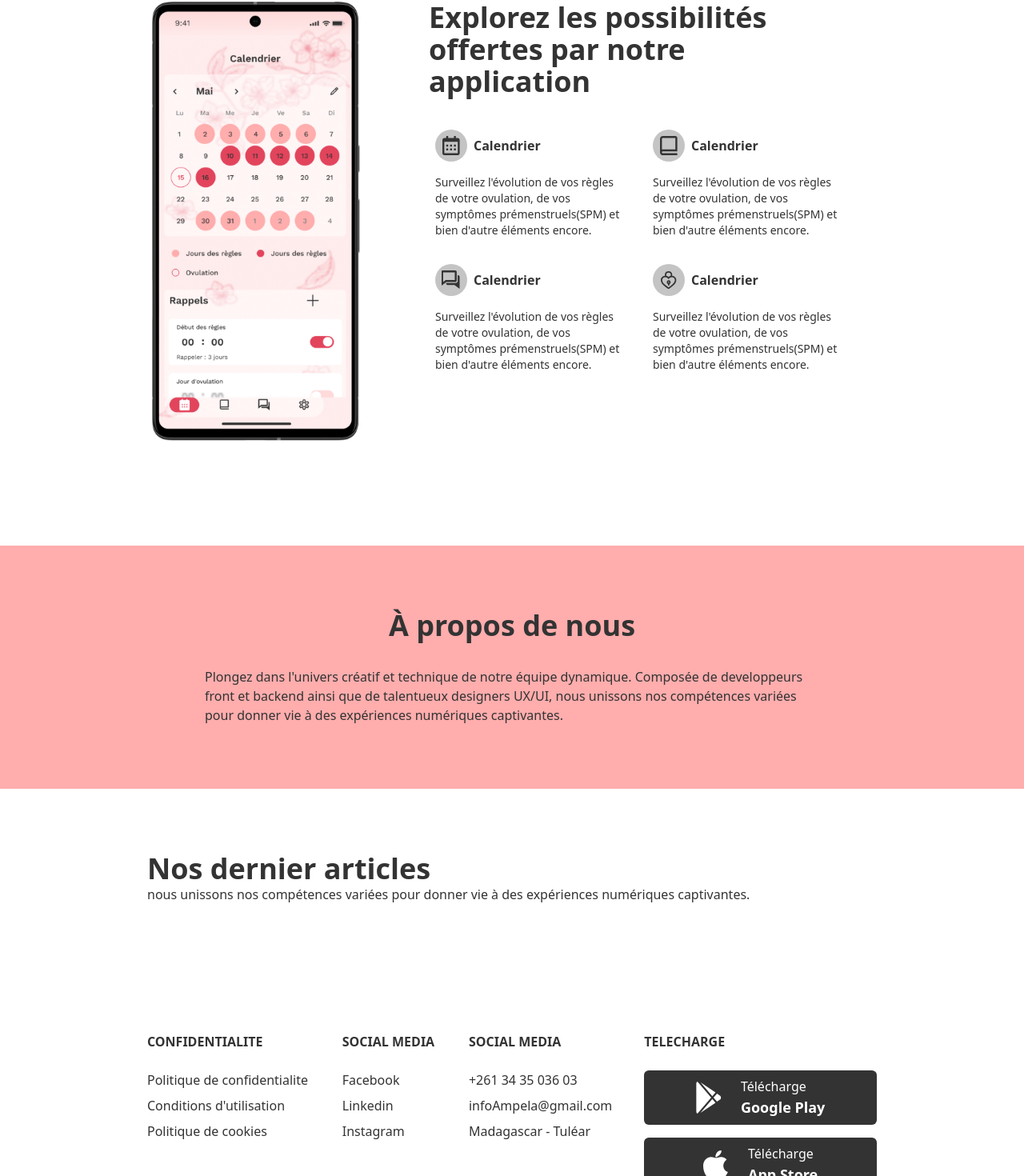
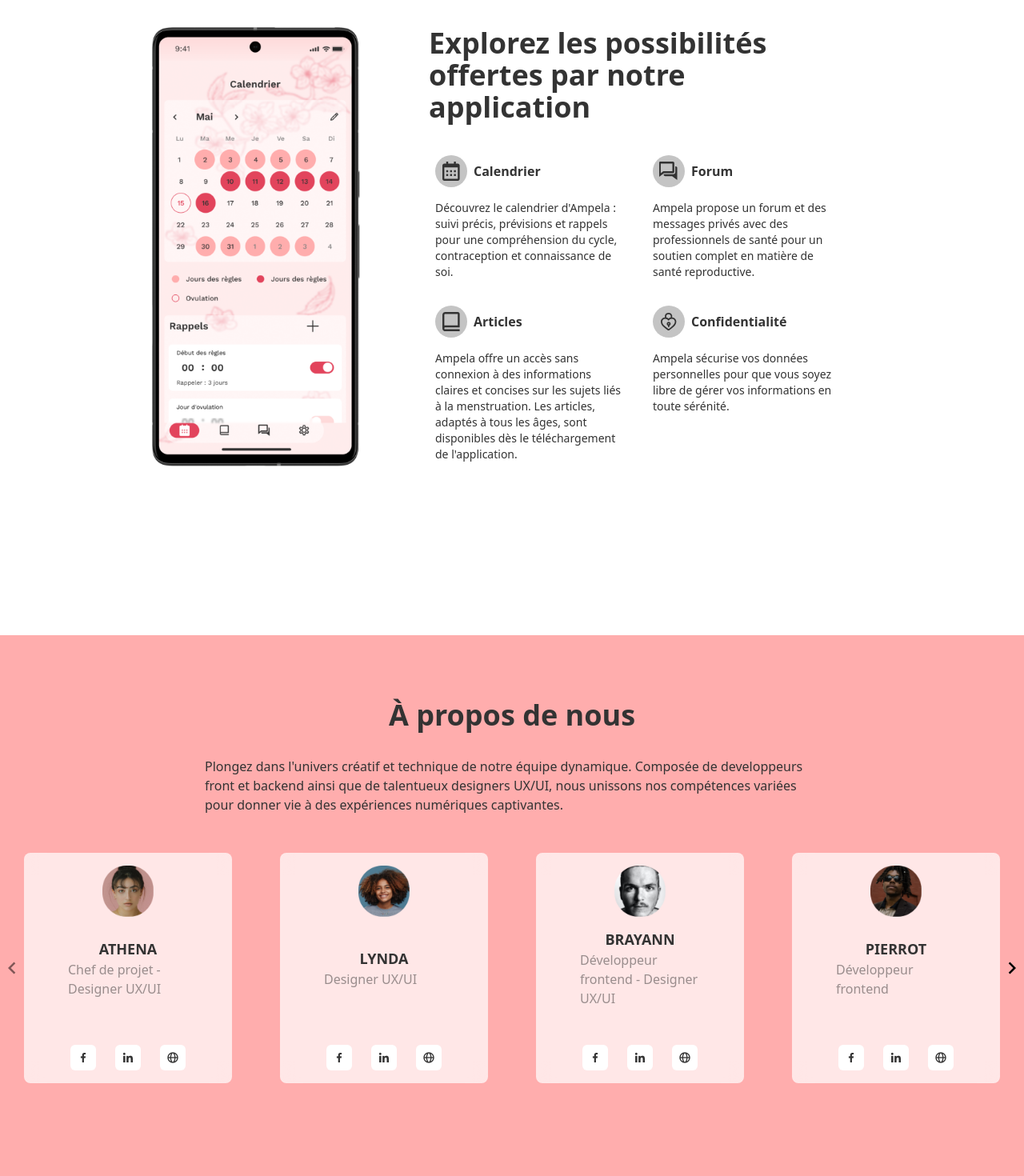
Before and after one commit to Raharimanana-BJD/AMPELA-WEB, a Vue app: page / in a window 1280 px wide. Shown: the part 946-2416 px from the top of the page at 80% size. Built offline with nearby package versions, Linux system fonts and the light colour scheme.

Commit message:
version02

```diff
--- a/package.json
+++ b/package.json
@@ -9,7 +9,11 @@
     "preview": "vite preview"
   },
   "dependencies": {
-    "vue": "^3.3.4"
+    "axios": "^1.5.1",
+    "boxicons": "^2.1.4",
+    "firebase": "^10.4.0",
+    "vue": "^3.3.4",
+    "vue3-carousel": "^0.3.1"
   },
   "devDependencies": {
     "@vitejs/plugin-vue": "^4.2.3",
--- a/src/Data.json
+++ b/src/Data.json
@@ -11,10 +11,6 @@
     {
       "text": "À propos",
       "href": "section03"
-    },
-    {
-      "text": "Articles",
-      "href": "articles"
     }
   ],
 
@@ -39,7 +35,7 @@
   ],
 
   "section01": {
-    "titre": "Ampela - L'application qui simplifie le suivi de votre cycles menstruel",
+    "titre": "Ampela - L'application qui simplifie le suivi de votre cycle menstruel",
     "paragraphe": "Ampela vous accompagne avec des conseils avisés, des prévisions personnalisées et un suivi détaillé pour vous aider à prendre des décisions éclairées concernant votre santé reproductive.",
     "hero": "Phones.png"
   },
@@ -54,22 +50,22 @@
     {
       "icon": "calendar.svg",
       "titre": "Calendrier",
-      "paragraphe": "Surveillez l'évolution de vos règles de votre ovulation, de vos symptômes prémenstruels(SPM) et bien d'autre éléments encore."
+      "paragraphe": "Découvrez le calendrier d'Ampela : suivi précis, prévisions et rappels pour une compréhension du cycle, contraception et connaissance de soi."
+    },
+    {
+      "icon": "forum.svg",
+      "titre": "Forum",
+      "paragraphe": "Ampela propose un forum et des messages privés avec des professionnels de santé pour un soutien complet en matière de santé reproductive."
     },
     {
       "icon": "articles.svg",
-      "titre": "Calendrier",
-      "paragraphe": "Surveillez l'évolution de vos règles de votre ovulation, de vos symptômes prémenstruels(SPM) et bien d'autre éléments encore."
-    },
-    {
-      "icon": "forum.svg",
-      "titre": "Calendrier",
-      "paragraphe": "Surveillez l'évolution de vos règles de votre ovulation, de vos symptômes prémenstruels(SPM) et bien d'autre éléments encore."
+      "titre": "Articles",
+      "paragraphe": "Ampela offre un accès sans connexion à des informations claires et concises sur les sujets liés à la menstruation. Les articles, adaptés à tous les âges, sont disponibles dès le téléchargement de l'application."
     },
     {
       "icon": "confiden.svg",
-      "titre": "Calendrier",
-      "paragraphe": "Surveillez l'évolution de vos règles de votre ovulation, de vos symptômes prémenstruels(SPM) et bien d'autre éléments encore."
+      "titre": "Confidentialité",
+      "paragraphe": "Ampela sécurise vos données personnelles pour que vous soyez libre de gérer vos informations en toute sérénité."
     }
   ],
 
@@ -134,5 +130,141 @@
         }
       ]
     }
+  ],
+
+  "profiles": [
+    {
+      "image": "lg-2.png",
+      "name": "Athena",
+      "role": "Chef de projet - Designer UX/UI",
+      "contact": [
+        {
+          "icon": "bxl-facebook",
+          "url": "facebook"
+        },
+        {
+          "icon": "bxl-linkedin",
+          "url": "linkedin"
+        },
+        {
+          "icon": "bx-globe",
+          "url": "web"
+        }
+      ]
+    },
+    {
+      "image": "lg-3.png",
+      "name": "Lynda",
+      "role": "Designer UX/UI",
+      "contact": [
+        {
+          "icon": "bxl-facebook",
+          "url": "facebook"
+        },
+        {
+          "icon": "bxl-linkedin",
+          "url": "linkedin"
+        },
+        {
+          "icon": "bx-globe",
+          "url": "web"
+        }
+      ]
+    },
+    {
+      "image": "lg-1.png",
+      "name": "Brayann",
+      "role": "Développeur frontend - Designer UX/UI",
+      "contact": [
+        {
+          "icon": "bxl-facebook",
+          "url": "facebook"
+        },
+        {
+          "icon": "bxl-linkedin",
+          "url": "linkedin"
+        },
+        {
+          "icon": "bx-globe",
+          "url": "web"
+        }
+      ]
+    },
+    {
+      "image": "lg-7.png",
+      "name": "Pierrot",
+      "role": "Développeur frontend",
+      "contact": [
+        {
+          "icon": "bxl-facebook",
+          "url": "facebook"
+        },
+        {
+          "icon": "bxl-linkedin",
+          "url": "linkedin"
+        },
+        {
+          "icon": "bx-globe",
+          "url": "web"
+        }
+      ]
+    },
+    {
+      "image": "lg-6.png",
+      "name": "Christophe",
+      "role": "Développeur Backend",
+      "contact": [
+        {
+          "icon": "bxl-facebook",
+          "url": "facebook"
+        },
+        {
+          "icon": "bxl-linkedin",
+          "url": "linkedin"
+        },
+        {
+          "icon": "bx-globe",
+          "url": "web"
+        }
+      ]
+    },
+    {
+      "image": "lg-5.png",
+      "name": "Mercia",
+      "role": "Développeur Backend",
+      "contact": [
+        {
+          "icon": "bxl-facebook",
+          "url": "facebook"
+        },
+        {
+          "icon": "bxl-linkedin",
+          "url": "linkedin"
+        },
+        {
+          "icon": "bx-globe",
+          "url": "web"
+        }
+      ]
+    },
+    {
+      "image": "lg-4.png",
+      "name": "Lionel",
+      "role": "Développeur Backend",
+      "contact": [
+        {
+          "icon": "bxl-facebook",
+          "url": "facebook"
+        },
+        {
+          "icon": "bxl-linkedin",
+          "url": "linkedin"
+        },
+        {
+          "icon": "bx-globe",
+          "url": "web"
+        }
+      ]
+    }
   ]
 }
--- a/src/components/02Main/Main.vue
+++ b/src/components/02Main/Main.vue
@@ -3,7 +3,7 @@
     <Section01 :section01="section01" />
     <Section02 :section02="section02" />
     <Section03 :section03="section03" />
-    <Section04 />
+    <!-- <Section04 /> -->
   </main>
 </template>
 
@@ -12,13 +12,13 @@
 import Section01 from "../../components/_Sections/Section01.vue";
 import Section02 from "../../components/_Sections/Section02.vue";
 import Section03 from "../_Sections/Section03.vue";
-import Section04 from "../_Sections/Section04.vue";
+// import Section04 from "../_Sections/Section04.vue";
 // Data
 import Data from "../../Data";
 
 export default {
   name: "main",
-  components: { Section01, Section02, Section03, Section04 },
+  components: { Section01, Section02, Section03 },
   data() {
     return {
       primary: Data.primary,
--- a/src/components/_Buttons/Primary.vue
+++ b/src/components/_Buttons/Primary.vue
@@ -5,14 +5,15 @@
       class="flex w-fit space-x-2 rounded-md bg-accents-600 p-3 px-6 py-2 pt-2"
     >
       <span class="text-neutral-100">{{ primary.name }}</span>
-      <down />
+      <i class="bx bx-download text-2xl text-neutral-100"></i>
+      <!-- <down /> -->
     </a>
   </div>
 </template>
 
 <script>
 // composants
-import Down from "../../components/_Svg/down.vue";
+// import Down from "../../components/_Svg/down.vue";
 // data
 import Data from "../../Data";
 export default {
@@ -23,7 +24,7 @@
       default: () => Data.primary,
     },
   },
-  components: { Down },
+  // components: { Down },
 };
 </script>
 
--- /dev/null
+++ b/src/components/_Cards/Profile.vue
@@ -0,0 +1,47 @@
+<template>
+  <div
+    id="profile"
+    class="relative flex h-72 w-full max-w-[260px] cursor-pointer rounded-lg bg-neutral-100/70 px-4 py-8 backdrop-blur-md"
+  >
+    <!-- image -->
+    <img
+      :src="'../src/assets/png/' + profile.image"
+      class="absolute left-0 right-0 top-0 mx-auto my-4 h-16 w-16"
+    />
+    <div
+      class="absolute left-1/2 top-1/2 flex -translate-x-1/2 -translate-y-1/2 transform flex-col justify-start"
+    >
+      <h4 class="text-center text-lg font-bold uppercase text-primary-500">
+        {{ profile.name }}
+      </h4>
+      <p class="text-md mx-auto w-[150px] text-primary-500/50">
+        {{ profile.role }}
+      </p>
+    </div>
+    <div
+      class="absolute bottom-0 left-0 right-0 flex w-full items-center justify-center space-x-6 p-4"
+    >
+      <a
+        :href="item.url"
+        v-for="(item, index) in profile.contact"
+        :key="item"
+        :index="index"
+        ><i :class="item.icon" class="bx rounded-md bg-neutral-100 p-2"></i>
+      </a>
+    </div>
+  </div>
+</template>
+
+<script>
+// data
+// import Data from "../../Data";
+export default {
+  name: "Profile",
+  props: {
+    profile: {
+      type: Object,
+      default: () => Data.profiles,
+    },
+  },
+};
+</script>
--- a/src/components/_Sections/Section01.vue
+++ b/src/components/_Sections/Section01.vue
@@ -4,15 +4,14 @@
       class="container mx-auto flex flex-col-reverse items-center gap-20 lg:flex-row lg:items-start lg:gap-12"
     >
       <!-- left items -->
-      <div class="mb-32 flex flex-col items-center space-y-8 lg:w-1/2">
-        <h1
-          class="max-w-md text-center text-4xl font-bold lg:text-left lg:text-5xl"
-        >
+      <div class="mb-32 flex w-full flex-col items-center space-y-8 lg:w-1/2">
+        <h1 class="text-center text-4xl font-bold lg:text-left lg:text-5xl">
           {{ section01.titre }}
         </h1>
-        <p class="max-w-md text-center text-primary-500 lg:text-left">
+        <p class="text-center text-primary-500 lg:text-left">
           {{ section01.paragraphe }}
         </p>
+        <i data-feather="download" class="text-2xl text-primary-500"></i>
         <div class="flex w-full flex-col items-center gap-2 md:flex-row">
           <Secondary
             :newsItem="newsItem"
@@ -46,7 +45,7 @@
   },
   props: {
     section01: {
-      type: Array,
+      type: Object,
       default: () => Data.section01,
     },
   },
--- a/src/components/_Sections/Section03.vue
+++ b/src/components/_Sections/Section03.vue
@@ -1,22 +1,67 @@
 <template>
-  <section id="section03" class="snap-center bg-accents-400 py-20">
+  <section
+    id="section03"
+    class="h-auto snap-center space-y-12 bg-accents-400 py-20 lg:h-screen"
+  >
     <div class="container space-y-8">
       <h2 class="text-center text-4xl font-bold">{{ section03.titre }}</h2>
       <p class="mx-auto max-w-3xl">{{ section03.paragraphe }}</p>
+    </div>
+    <!-- container carousel -->
+    <div>
+      <Carousel :v-bind="settings" :breakpoints="breakpoints">
+        <!-- slide -->
+        <Slide v-for="profile in profiles" :key="profile" class="flex gap-8">
+          <!-- card -->
+          <Profile :profile="profile" />
+        </Slide>
+        <template #addons>
+          <Navigation />
+        </template>
+      </Carousel>
     </div>
   </section>
 </template>
 
 <script>
+import Profile from "../_Cards/Profile.vue";
+// carousel
+import { defineComponent } from "vue";
+import { Carousel, Navigation, Slide } from "vue3-carousel";
+
+import "vue3-carousel/dist/carousel.css";
+
+// data
+import Data from "../../Data";
 export default {
   name: "section03",
+  data: () => ({
+    profiles: Data.profiles,
+
+    // settings car
+    settings: {
+      itemsToShow: 1,
+      snapAlign: "center",
+    },
+    breakpoints: {
+      // 700px and up
+      700: {
+        itemsToShow: 3,
+        snapAlign: "center",
+      },
+      // 1024 and up
+      1024: {
+        itemsToShow: 4,
+        snapAlign: "start",
+      },
+    },
+  }),
   props: {
     section03: {
       type: Object,
       default: () => Data.section03,
     },
   },
+  components: { Profile, Carousel, Navigation, Slide },
 };
 </script>
-
-<style></style>
--- a/src/main.js
+++ b/src/main.js
@@ -1,5 +1,6 @@
 import { createApp } from "vue";
 import "./style.css";
+import "../node_modules/boxicons/css/boxicons.min.css";
 import App from "./App.vue";
 
 createApp(App).mount("#app");
```
Also changed, not shown: 2 other files (tests, documents, lock files or other folders).
